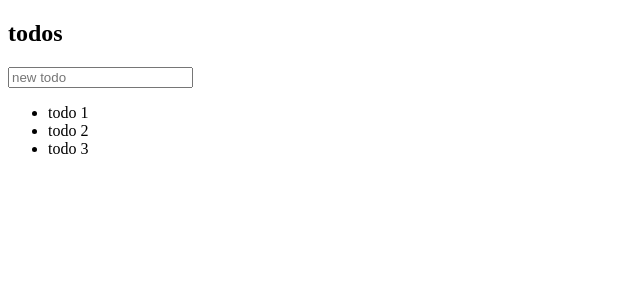
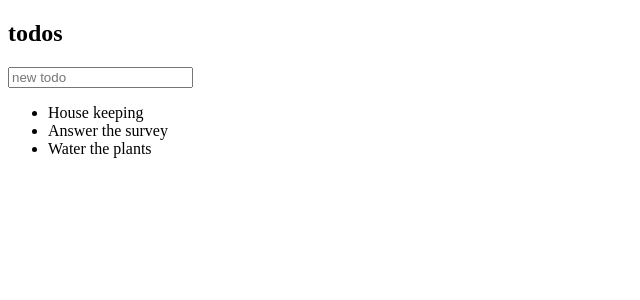
Before and after one commit to ObayashiTatsunori/react-training-180421, a React (Create React App) app: page / in a window 1280 px wide. Shown: the top 300 px of the page, without its empty margins (0-640 px from the left). Built offline with nearby package versions, Linux system fonts and the light colour scheme.

Commit message:
feature: 変数の表示方法を追記した

```diff
--- a/src/App.js
+++ b/src/App.js
@@ -2,6 +2,12 @@ import React, { Component } from 'react';
 
 class App extends Component {
   render() {
+    const todoList = [
+      'House keeping',
+      'Answer the survey',
+      'Water the plants'
+    ];
+
     return (
       <section class="todoapp">
         <header class="header">
@@ -11,13 +17,13 @@ class App extends Component {
         <section class="main">
           <ul class="todo-list">
             <li>
-              <div class="view">todo 1</div>
+              <div class="view">{todoList[0]}</div>
             </li>
             <li>
-              <div class="view">todo 2</div>
+              <div class="view">{todoList[1]}</div>
             </li>
             <li>
-              <div class="view">todo 3</div>
+              <div class="view">{todoList[2]}</div>
             </li>
           </ul>
         </section>
```
Also changed, not shown: 1 other file (tests, documents, lock files or other folders).
